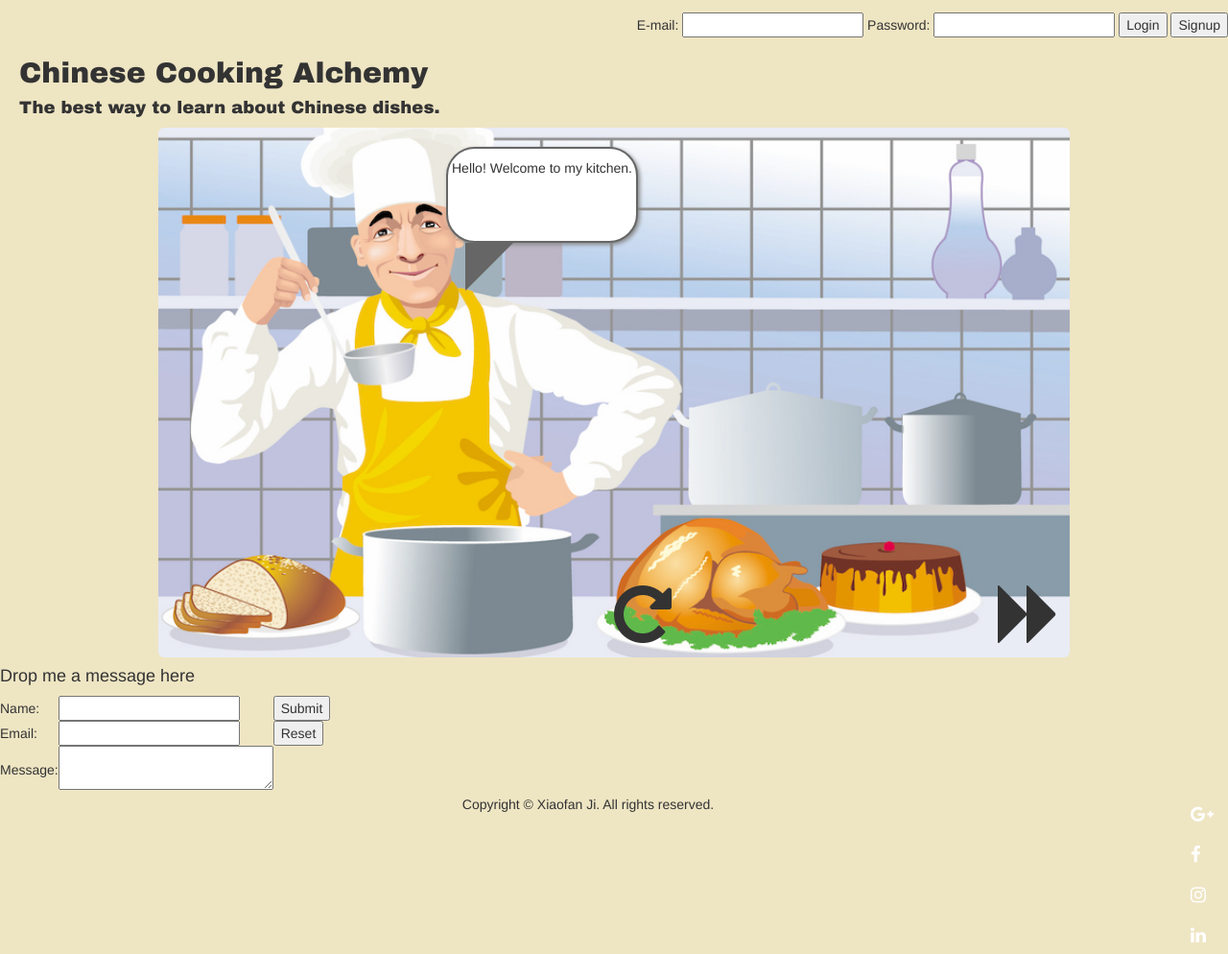
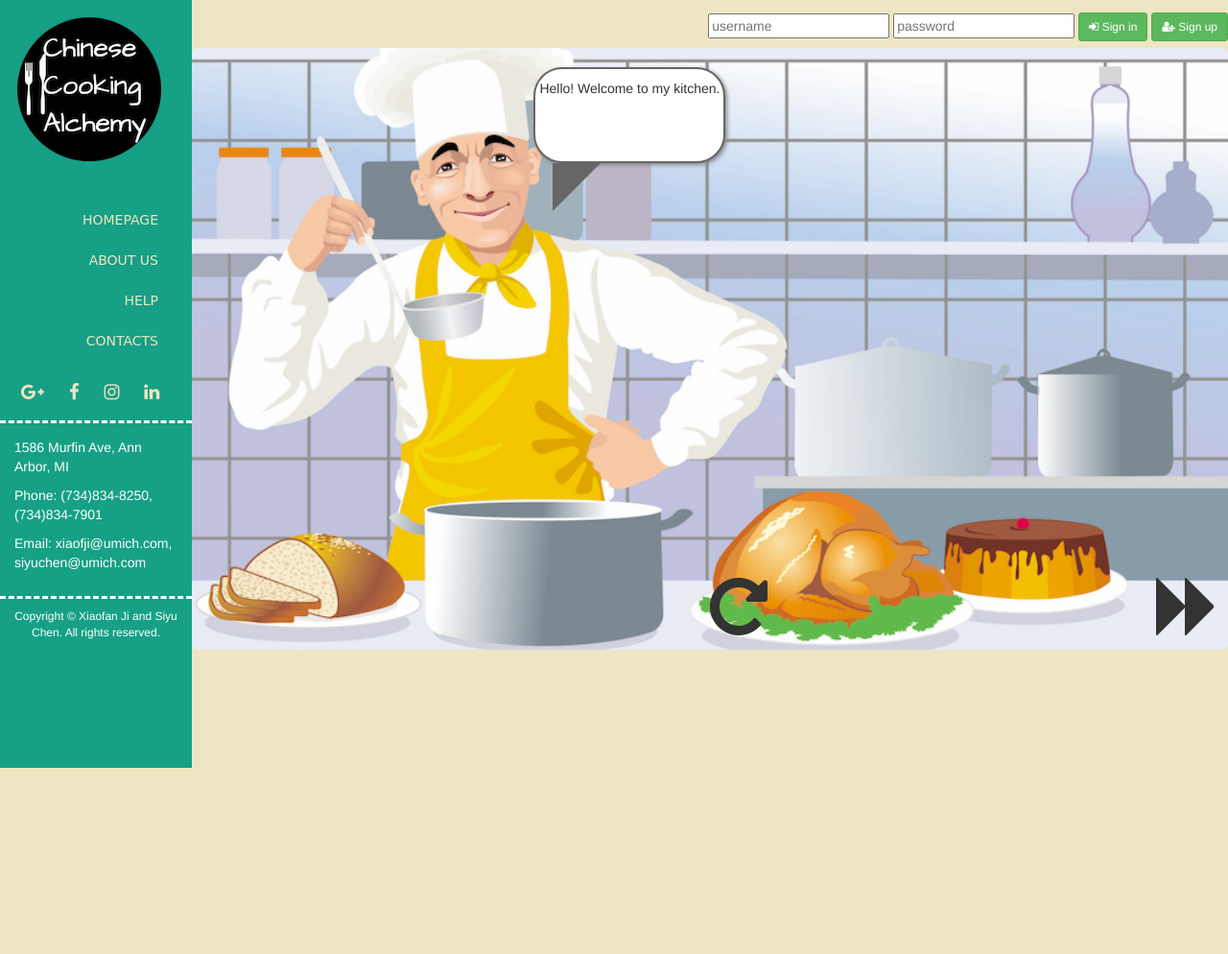
Before and after one commit to xiaofji/project_539-, a Python web app: template project/home/templates/yuecai.html in a window 1280 px wide. Shown: the whole page at 96% size. After the commit the page ends 800 px from the top, so only its background shows below. Run offline with Jinja, Linux system fonts and the light colour scheme; the template is opened without the code that fills it: most values are stand-ins (such as "Sample title", 1, 10 or a date in 2020); form fields are guessed from the names that the template uses; some libraries are stand-ins or nearby versions.

Commit message:
webpage style
navbar
colors
footer
relative position

```diff
--- a/project/home/templates/coming.html
+++ b/project/home/templates/coming.html
@@ -1,8 +1,8 @@
 {% extends "base.html"%}
 {% block content %}
-
-<p>Coming soon!</p>
-
+<div class = "content">
+<img src = "../static/img/comingsoon.jpg" alt="comming soon">
+</div>
 
 
 {% endblock %}
--- a/project/home/templates/personalpage.html
+++ b/project/home/templates/personalpage.html
@@ -5,6 +5,7 @@ var recipes = {{ recipes|tojson }};
 var recipesNotLearnt = {{ recipesNotLearnt|tojson }};
 
 </script>
+<div class = "content">
 <div id="recipesLearnt">
   <h3>Recipes Learnt:</h3>
 
@@ -35,5 +36,5 @@ var recipesNotLearnt = {{ recipesNotLearnt|tojson }};
 
 
 <a href="/"> Go back to home page</a>
-
+</div>
 {% endblock %}
--- a/project/static/css/style.css
+++ b/project/static/css/style.css
@@ -22,10 +22,8 @@ body{
 }
 
 .content{
+  margin-left: 200px;
   position: relative;
-  width: 90%;
-  margin: 0 auto;
-  max-width: 950px;
   min-width: 750px;
 }
 
@@ -77,7 +75,7 @@ body{
 p.speech{
   position: absolute;
   top:20px;
-  left:300px;
+  left:33%;
 	width: 200px;
 	height: 100px;
 	text-align: center;
@@ -135,5 +133,59 @@ p.speech:before{
 #addbutton{
   position: absolute;
   top:75px;
-  left:330px;
+  left:35%;
 }
+
+#logout{
+  display: inline;
+}
+#sidebar {
+width:200px;
+background-color: #16a085;
+color: white;
+height: 100%;
+padding: 0;
+position: fixed;
+left: 0;
+top: 0;
+z-index: 2;
+
+}
+
+#sidebar-nav {
+margin-top: 23px;
+margin-left: 10px;
+margin-bottom: 23px;
+z-index: -1;
+
+}
+
+#sidebar-nav a{
+  font-family: "Comic Sans MS", cursive, sans-serif;
+  color: rgb(238, 229, 195);
+  text-align: right;
+  margin-right: 20px;
+}
+
+#logo{
+  padding: 18px;
+}
+
+.socialicon{
+  padding-left: 22px;
+  color: rgb(238, 229, 195);
+}
+
+#contact{
+  margin-top: 20px;
+  padding: 15px;
+  border-top: dashed;
+  border-bottom: dashed;
+  z-index: 0;
+}
+
+#copyright{
+  margin-top: 10px;
+  font-size: 12px;
+  text-align: center;
+}
--- a/project/templates/base.html
+++ b/project/templates/base.html
@@ -16,22 +16,44 @@
 <body>
 
 <header>
+<div id="sidebar" role="navigation">
+	<img id = "logo" src = "../static/img/logo.jpg">
+    <div id="sidebar-nav">
+            <ul class="nav nav-stacked">
+										<li><a href="../index"> HOMEPAGE</a></li>
+                    <li><a href="http://stackoverflow.com/"> ABOUT US</a></li>
+										<li><a href="http://stackoverflow.com/"> HELP</a></li>
+                    <li><a href="http://stackoverflow.com/"> CONTACTS</a></li>
+            </ul>
+    </div>
+		<a class = "socialicon"  href="https://plus.google.com/u/1/102008562030379446121/posts"><i class="fa fa-google-plus fa-lg"></i></a>
+		<a class = "socialicon" href="https://www.facebook.com/vivienne.ji.9"><i class="fa fa-facebook fa-lg "></i></a>
+		<a class = "socialicon" href="https://instagram.com/zherzher1992/"><i class="fa fa-instagram fa-lg"></i></a>
+		<a class = "socialicon" href="https://www.linkedin.com/profile/view?id=AAIAABGpTxIBuzbOv72Yslp24WNdqVVbkyDCkzo&trk=nav_responsive_tab_profile"><i class="fa fa-linkedin fa-lg"></i></a>
+		<div id = "contact">
+		<p>1586 Murfin Ave, Ann Arbor, MI</p>
+		<p>Phone: (734)834-8250, (734)834-7901</p>
+		<p>Email: xiaofji@umich.com, siyuchen@umich.com</p>
+	</div>
+		<p id = "copyright">Copyright &copy; Xiaofan Ji and Siyu Chen. All rights reserved.</p>
+<!-- Sidebar End -->
+</div>
+	    <a class="navbar-brand" href="./index.html"></a>
+	  </div>
 			<div id = "logsign">
 				{% if current_user.is_authenticated %}
-		<p>
-			welcome
+					Hi
 					{{current_user.username}}
+					welcome back!
+					<a href="/personalpage">My home page</a>
 					<form class="form-logout" role="form" method="post" action="" id = "logout">
 
-			<button class="btn btn-sm btn-success" type="submit" name="submit" value="logout">logout</button>
+					<button class="btn btn-sm btn-success" type="submit" name="submit" value="logout"><i class="fa fa-sign-out"></i> logout</button>
 					</form>
-			<a href="/personalpage">My home page</a>
-		</p>
-
 					{% else %}
 					<form class="form-signin" role="form" method="post" action="" id = "login">
 						{{ form.csrf_token }}
-				<p>
+
 							{{ form.username(placeholder="username") }}
 							<span class="error">
 								{% if form.username.errors %}
@@ -40,8 +62,8 @@
 									{% endfor %}
 								{% endif %}
 							</span>
-				</p>
-				<p>
+
+
 						{{ form.password(placeholder="password") }}
 							<span class="error">
 								{% if form.password.errors %}
@@ -50,20 +72,15 @@
 									{% endfor %}
 								{% endif %}
 							</span>
-				</p>
-				<button class="btn btn-sm btn-success" type="submit" name="submit" value="login">Sign in</button>
-				<button class="btn btn-sm btn-success" type="submit" name="submit" value="signup">Sign up</button>
+
+						<button class="btn btn-sm btn-success" type="submit" name="submit" value="login"><i class="fa fa-sign-in"></i> Sign in</button>
+						<button class="btn btn-sm btn-success" type="submit" name="submit" value="signup"><i class="fa fa-user-plus"></i> Sign up</button>
 
 
 					</form>
 
 					{% endif %}
 
-		</div>
-
-		<br>
-		 <h2 id = "title">Chinese Cooking Alchemy</h2>
-		 <h4 id = "subtitle">The best way to learn about Chinese dishes.</h4>
 	</header>
 
 	<div class="container">
@@ -86,37 +103,6 @@
 	{%endblock%}
 
 <footer>
-	<div class = "footercontant">
-				<form class = "message" action="xiaofji@umich.edu" method="post" enctype="text/plain">
-					<h4 class = "messaget">Drop me a message here</h4>
-					<table>
-						<tr>
-							<td><div>Name:</div></td>
-							<td><input type="text" name="name" size="20"></td>
-							<td><input type="submit" name="submit" value="Submit"></td>
-						</tr>
-						<tr>
-							<td><div>Email:</div></td>
-							<td><input type="text" name="email" size="20"></td>
-							<td><input type="reset" name="reset" value="Reset"></td>
-						</tr>
-						<tr>
-							<td><div>Message:</div></td>
-							<td><textarea name="Message" cols="25" wrap="hard" rows="2"></textarea></td>
-						</tr>
-					</table>
-				</form>
-
-      	<ul class="nav nav-stacked pull-right">
-					<li><a href="https://plus.google.com/u/1/102008562030379446121/posts"><i class="fa fa-google-plus fa-lg fa-inverse"></i></a></li>
-					<li><a href="https://www.facebook.com/vivienne.ji.9"><i class="fa fa-facebook fa-lg fa-inverse"></i></a></li>
-					<li><a href="https://instagram.com/zherzher1992/"><i class="fa fa-instagram fa-lg fa-inverse"></i></a></li>
-					<li><a href="https://www.linkedin.com/profile/view?id=AAIAABGpTxIBuzbOv72Yslp24WNdqVVbkyDCkzo&trk=nav_responsive_tab_profile"><i class="fa fa-linkedin fa-lg fa-inverse"></i></a></li>
-      	</ul>
-	</div>
-	<div class = "copyright text-center">
-		<p>Copyright &copy; Xiaofan Ji. All rights reserved.</p>
-	</div>
 </footer>
 </body>
 </html>
--- a/project/users/templates/login.html
+++ b/project/users/templates/login.html
@@ -1,6 +1,7 @@
 {% extends "base.html" %}
 
 {% block content %}
+<div class = "content">
 {% if current_user.is_authenticated %}
   <h2>You have already logged in</h2>
 {% else %}
@@ -31,4 +32,5 @@
   <button class="btn btn-sm btn-success" type="submit">Sign in</button>
 </form>
 {% endif %}
+</div>
 {% endblock %}
--- a/project/users/templates/register.html
+++ b/project/users/templates/register.html
@@ -1,7 +1,7 @@
 {% extends "base.html" %}
 
 {% block content %}
-
+<div class = "content">
 <h1>Please Register</h1>
 <br>
 <form class="form-signin" role="form" method="post" action="">
@@ -39,5 +39,5 @@
   </p>
   <button class="btn btn-sm btn-success" type="submit">Register!</button>
 </form>
-
+</div>
 {% endblock %}
--- a/templates/base.html
+++ /dev/null
@@ -1,233 +0,0 @@
-<!DOCTYPE html>
-<html lang="en">
-<head>
-	<meta charset="UTF-8">
-	<title> Xiaofan's {{title}}</title>
-	<link rel="stylesheet" href="//code.jquery.com/ui/1.11.4/themes/smoothness/jquery-ui.css">
-	<script src="//code.jquery.com/jquery-1.10.2.js"></script>
-  <script src="//code.jquery.com/ui/1.11.4/jquery-ui.js"></script>
-
-	<script src="https://maxcdn.bootstrapcdn.com/bootstrap/3.3.5/js/bootstrap.min.js" ></script>
-	<link rel="stylesheet" href="https://maxcdn.bootstrapcdn.com/bootstrap/3.3.5/css/bootstrap.min.css">
-	<link rel="stylesheet" href="https://maxcdn.bootstrapcdn.com/font-awesome/4.4.0/css/font-awesome.min.css">
-	<link rel="stylesheet" href="static/css/style.css">
-	<script>
-	var lock = 0;
-	var currentmaterial = -1;
-	var currentstep = 0;
-	var totalstep;
-	var materials;
-	var num_materials;
-	var steps1 = ["Hello! Welcome to my kitchen.","Today I am going to teach you how to make the sliced cold chicken.",
-								"add",
-								"Cut the chicken to small pieces",
-								"add",
-								"Boil the chicken for 10 mins",
-								"Poul out all the water"
-								"add",
-								"Congratuations! You have finished learning this dish!"];
-	var foodstep;
-
-
-	$(function(){
-		materials = ["Chicken", "Water", "SoySauce"];
-		num_material = materials.length;
-		foodstep= steps1.slice(0);
-		totalstep = foodstep.length;
-		$("#repeat").click(function(){
-			if(foodstep[currentstep]=="add")
-			{
-				lock = 1;
-				$("#drop"+currentmaterial).attr("id","material");
-				$("#material").css({height:"150px",position: "absolute",top:"20px",bottom:"auto",right: "20px",left:"auto"});
-				addmaterial();
-			}
-		});
-		$("#prestep").click(function(){
-			currentstep--;
-			if(foodstep[currentstep+1]=="add")
-			{
-				$("#drop"+currentmaterial).remove();
-				currentmaterial--;
-			}
-			if(foodstep[currentstep]=="add")
-			{
-				lock = 1;
-				$("#drop"+currentmaterial).remove();
-				$("#cookpage").append('<img id = "material"  alt="material">');
-				$("#material").css({height:"150px",position: "absolute",top:"20px",bottom:"auto",right: "20px",left:"auto"});
-				addmaterial();
-			}
-			else {
-				lock = 0;
-				$("#speech").text(foodstep[currentstep]);
-			}
-			icon();
-		});
-
-		$("#nextstep").click(function(){
-			currentstep++;
-			if(foodstep[currentstep]=="add")
-			{
-				currentmaterial++;
-				lock = 1;
-				$("#cookpage").append('<img id = "material"  alt="material">');
-				$("#material").css({height:"150px",position: "absolute",top:"20px",bottom:"auto",right: "20px",left:"auto"});
-				addmaterial();
-			}
-			else {
-				lock = 0;
-				$("#speech").text(foodstep[currentstep]);
-			}
-			icon();
-		});
-	});
-
-
-	function drag() {
-		var $material = $( "#material" ),$dropbox = $( "#dropbox" );
-    $material.draggable({cancel: "a.ui-icon", revert: "invalid", cursor: "move"});
-    $dropbox.droppable({accept: "#material",
-      drop: function( event, ui ) {
-				$("#speech").text("You did it! Let's move to the next step");
-				$("#prestep").attr('class', 'fa fa-backward fa-5x');
-				$("#nextstep").attr('class', 'fa fa-forward fa-5x');
-				$("#material").attr("id","drop"+currentmaterial);
-				$("#dropbox").text("");
-				$("#drop"+currentmaterial).css({position:"absolute",height: "70px", width:"auto", bottom:"10px",top:"auto"});
-				lock = 0;
-      }
-    });
-	};
-
-	function addmaterial()
-	{
-		$("#dropbox").text("Drop here!");
-		$("#prestep").attr("class","nothing");
-		$("#nextstep").attr("class","nothing");
-		$("#speech").text("Add the" +materials[currentmaterial]+" in to the pot, Please drag drop it on the right place");
-		$("#material").attr("src","static/img/"+materials[currentmaterial]+".jpg");
-		drag();
-	};
-
-	function icon()
-	{
-		if(currentstep==0)
-		{
-			$("#prestep").attr("class","nothing");
-		}
-		else if(currentstep == totalstep-1)
-		{
-			$("#nextstep").attr("class","nothing");
-		}
-		else if(lock==0){
-			$("#prestep").attr("class","fa fa-backward fa-5x");
-			$("#nextstep").attr("class","fa fa-forward fa-5x");
-		}
-	};
-
-	function changeimage(id)
-	{
-		currentmaterial = id;
-		document.getElementById("displayimg").src = "static/img/"+id+"cai.jpg";
-		var elems = document.getElementsByClassName("dish");
-		for(var i = 0; i < elems.length; i++) {
-    	elems[i].style.backgroundColor = "rgba(0,0,0,0)";
-		}
-		document.getElementById(id).style.backgroundColor = "rgba(36,110,166,0.5)";
-		if(id == "eight"){
-			document.getElementById("short").innerHTML = "八大菜系---Eight best culinary traditions";
-			document.getElementById("long").innerHTML = "Sichuan and Hunan cuisines: hot spice. Anhui and Fujian cuisines: inclusion of wild foods from their mountains. Guangdong (Cantonese), Fujian, Zhejiang, Jiangsu: great seafood, and generally sweet and light flavors. Shandong Cuisine: fresh and salty with a lot of seafood dishes.";
-		}
-		else if(id == "yue"){
-			document.getElementById("short").innerHTML = "粤菜 Yuècài---Sweeter, favoring braising and stewing, adding various mild sauces.";
-			document.getElementById("long").innerHTML = "Cantonese food is the most popular style internationally.Guangdong Province and Hong Kong are noted for fine seafood dishes and rice dishes. They eat a very wide variety of foods. The dishes they serve don't have strong flavors since it is lightly seasoned, and they often tend to be a little sweet.";
-		}
-		else if(id == "chuan"){
-			document.getElementById("short").innerHTML = "川菜 Chuāncài---Spicy and bold, often mouth-numbing, using lots of chili, garlic, ginger, and peanuts";
-			document.getElementById("long").innerHTML = "Sichuan Province produced the most widely served cuisine in China. Their dishes are famous for their hot-spicy taste and the numbing flavor of Sichuan peppercorn that is rare in other regional cuisines. It is the food of Chengdu and Chongqing (which used to be part of Sichuan).";
-		}
-		else if(id == "su"){
-			document.getElementById("short").innerHTML = "苏菜 Sūcài---Fresh, moderately salty and sweet, precise cooking techniques, favoring seafood, soups and artistic, colorful presentation";
-			document.getElementById("long").innerHTML = "Jiangsu Province and China's biggest city, Shanghai, have a very refined gourmet cuisine that is often served at government banquets. What makes it special is the exquisite cooking techniques that produce richly aromatic and visually artistic dishes. Their chefs also focus on serving meals that promote health.";
-		}
-		else if(id == "zhe"){
-			document.getElementById("short").innerHTML = "浙菜 Zhècài---Mellow, using fresh seafood, freshwater fish, and bamboo shoots, and a wide variety of cooking methods.";
-			document.getElementById("long").innerHTML = "Zhejiang Province is the province south of Jiangsu, and it borders on Shanghai too, so their style is similar to theirs, but it is less elaborately prepared. They focus more on serving fresh food. The food is often served raw or almost raw and is fresh and crispy and seasonal. It is more like Japanese food. Ningbo cuisine is very salty.";
-		}
-		else if(id == "min"){
-			document.getElementById("short").innerHTML = "闽菜 Mǐncài---Lighter, with a mild sweet and sour taste, using ingredients from the sea and the mountains.";
-			document.getElementById("long").innerHTML = "Fujian Province is known for great seafood and soups and the precise use of scintillating but not tongue numbing spices. Adding much wild exotic delicacies from the sea and mountains makes their dishes have unusual flavors. It is like a culinary wild adventure.";
-		}
-		else if(id == "xiang"){
-			document.getElementById("short").innerHTML = "湘菜 Xiāngcài---Quite spicy, with a hot and sour taste, favoring sautéing, stir-frying, steaming and smoking";
-			document.getElementById("long").innerHTML = "If you like Sichuan food, you'll probably like Hunan food too since it is even hotter. It is tastier and more delicious because they don't use peppercorn that numbs the mouth. It is a rich agricultural area that produces a broad range of vegetables and herbs, and these are served up.";
-		}
-		else if(id == "hui"){
-			document.getElementById("short").innerHTML = "徽菜 Huīcài---Uses many wild plants and animals as ingredients, favoring stewing and more oil";
-			document.getElementById("long").innerHTML = "Anhui cuisine is even wilder than Fujian cuisine. It is inland, and big mountains such as the Yellow Mountains are the source of lots of different wild foods and herbs. It is basically a hearty mountain peasant food. Some of the best dishes incorporate wild food for an unusual taste. Some dishes are sweet from added sugar.";
-		}
-		else if(id == "lu"){
-			document.getElementById("short").innerHTML = "鲁菜 Lǔcài---Salty and crispy, favoring braising and seafood";
-			document.getElementById("long").innerHTML = "Shandong was one of the first civilized areas, and it set the pattern for northern styles of cooking. With a long coast, seafood is its forte. They preserve the original taste of the seafood by using simple ingredients and braising, and they like vinegar and salt. Unlike southern cuisines, they serve much more wheat food, including their noodles.";
-		}
-	}
-	</script>
-</head>
-<body>
-
-<header>
-	  <div id = "logsign">
-				<form id = "login" action="action_page.php" >
-  			E-mail:
-  			<input type="text" name="email" value="">
-  			Password:
-  			<input type="text" name="password" value="">
-  			<input type="submit" value="Login">
-				<input type="submit" value="Signup">
-			</form>
-	  </div>
-		<br>
-		 <h2 id = "title">Chinese Cooking Alchemy</h2>
-		 <h4 id = "subtitle">The best way to learn about Chinese dishes.</h4>
-	</header>
-
-	{%block content%}
-	your content
-	{%endblock%}
-
-<footer>
-	<div class = "footercontant">
-				<form class = "message" action="xiaofji@umich.edu" method="post" enctype="text/plain">
-					<h4 class = "messaget">Drop me a message here</h4>
-					<table>
-						<tr>
-							<td><div>Name:</div></td>
-							<td><input type="text" name="name" size="20"></td>
-							<td><input type="submit" name="submit" value="Submit"></td>
-						</tr>
-						<tr>
-							<td><div>Email:</div></td>
-							<td><input type="text" name="email" size="20"></td>
-							<td><input type="reset" name="reset" value="Reset"></td>
-						</tr>
-						<tr>
-							<td><div>Message:</div></td>
-							<td><textarea name="Message" cols="25" wrap="hard" rows="2"></textarea></td>
-						</tr>
-					</table>
-				</form>
-
-      	<ul class="nav nav-stacked pull-right">
-					<li><a href="https://plus.google.com/u/1/102008562030379446121/posts"><i class="fa fa-google-plus fa-lg fa-inverse"></i></a></li>
-					<li><a href="https://www.facebook.com/vivienne.ji.9"><i class="fa fa-facebook fa-lg fa-inverse"></i></a></li>
-					<li><a href="https://instagram.com/zherzher1992/"><i class="fa fa-instagram fa-lg fa-inverse"></i></a></li>
-					<li><a href="https://www.linkedin.com/profile/view?id=AAIAABGpTxIBuzbOv72Yslp24WNdqVVbkyDCkzo&trk=nav_responsive_tab_profile"><i class="fa fa-linkedin fa-lg fa-inverse"></i></a></li>
-      	</ul>
-	</div>
-	<div class = "copyright text-center">
-		<p>Copyright &copy; Xiaofan Ji. All rights reserved.</p>
-	</div>
-</footer>
-</body>
-</html>
```
Also changed, not shown: project/static/img/comingsoon.jpg (added), project/static/img/logo.jpg (added). Lines whose indentation alone changed are shown as unchanged.
